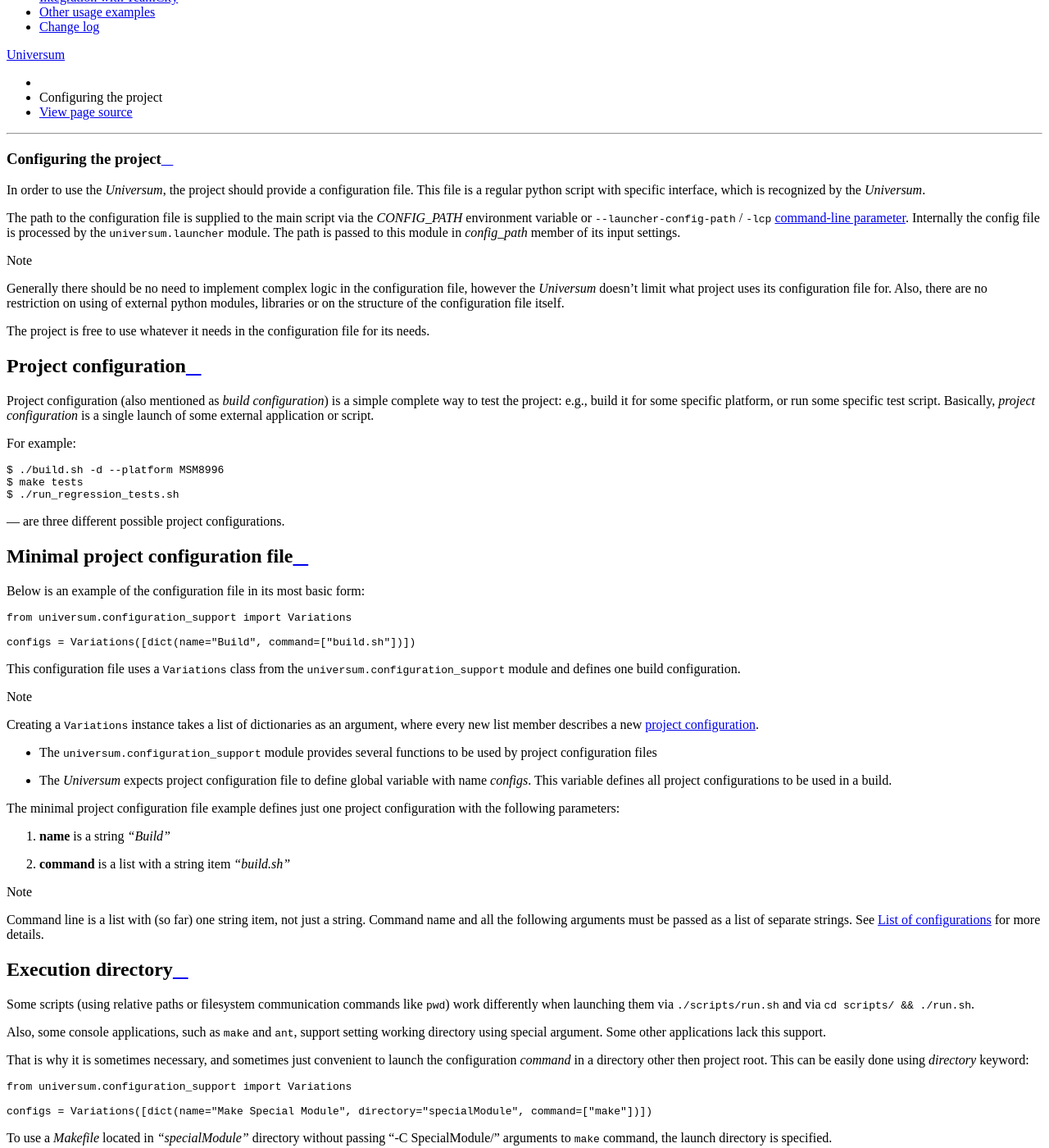
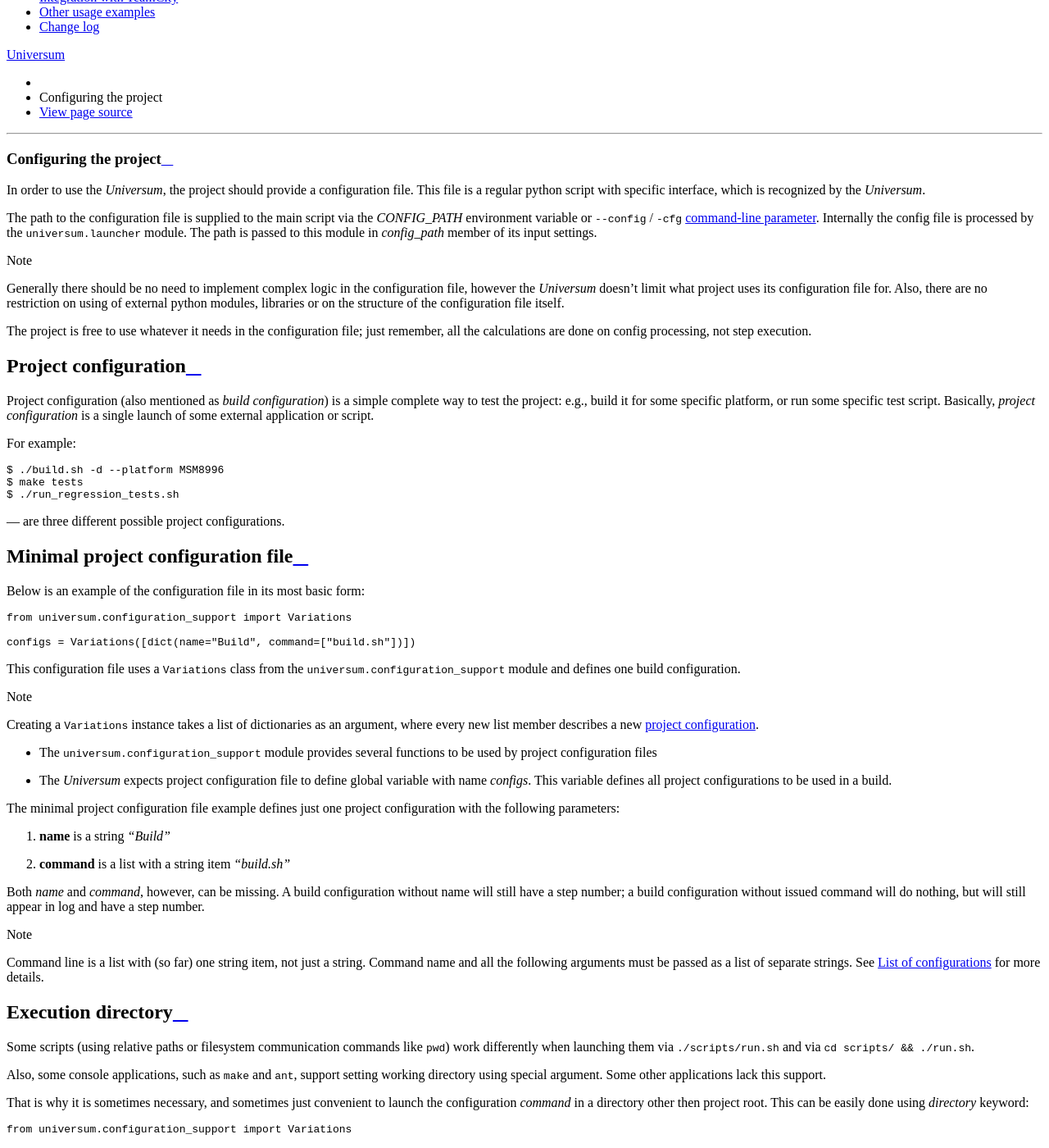
Before and after one commit to Samsung/Universum, a Sphinx documentation site: the page built from doc/configuring.rst, in a window 1280 px wide and 1400 px high, scrolled down 469 px. Shown: the whole window at 82% size. Built offline with Sphinx 7.4.7 and the Read the Docs theme 2.0.0, drawn with Linux system fonts in a browser that asks for light colours.

Commit message:
update(docs): actualize configuring (WIP)

```diff
--- a/doc/configuring.rst
+++ b/doc/configuring.rst
@@ -8,8 +8,8 @@ This file is a regular python script with specific interface, which is recognize
 by the `Universum`.
 
 The path to the configuration file is supplied to the main script via the `CONFIG_PATH`
-environment variable or ``--launcher-config-path`` / ``-lcp`` `command-line parameter
-<args.html#launcher>`__.
+environment variable or ``--config`` / ``-cfg`` `command-line parameter
+<args.html#Configuration\ execution>`__.
 Internally the config file is processed by the :mod:`universum.launcher` module. The path is passed
 to this module in `config_path` member of its input settings.
 
@@ -20,7 +20,8 @@ to this module in `config_path` member of its input settings.
     there are no restriction on using of external python modules, libraries or on the
     structure of the configuration file itself.
 
-    The project is free to use whatever it needs in the configuration file for its needs.
+    The project is free to use whatever it needs in the configuration file; just remember,
+    all the calculations are done on config processing, not step execution.
 
 
 Project configuration
@@ -68,6 +69,9 @@ the following parameters:
 
 #. **name** is a string `"Build"`
 #. **command** is a list with a string item `"build.sh"`
+
+Both `name` and `command`, however, can be missing. A build configuration without name will still have a step number;
+a build configuration without issued command will do nothing, but will still appear in log and have a step number.
 
 .. note::
 
```
